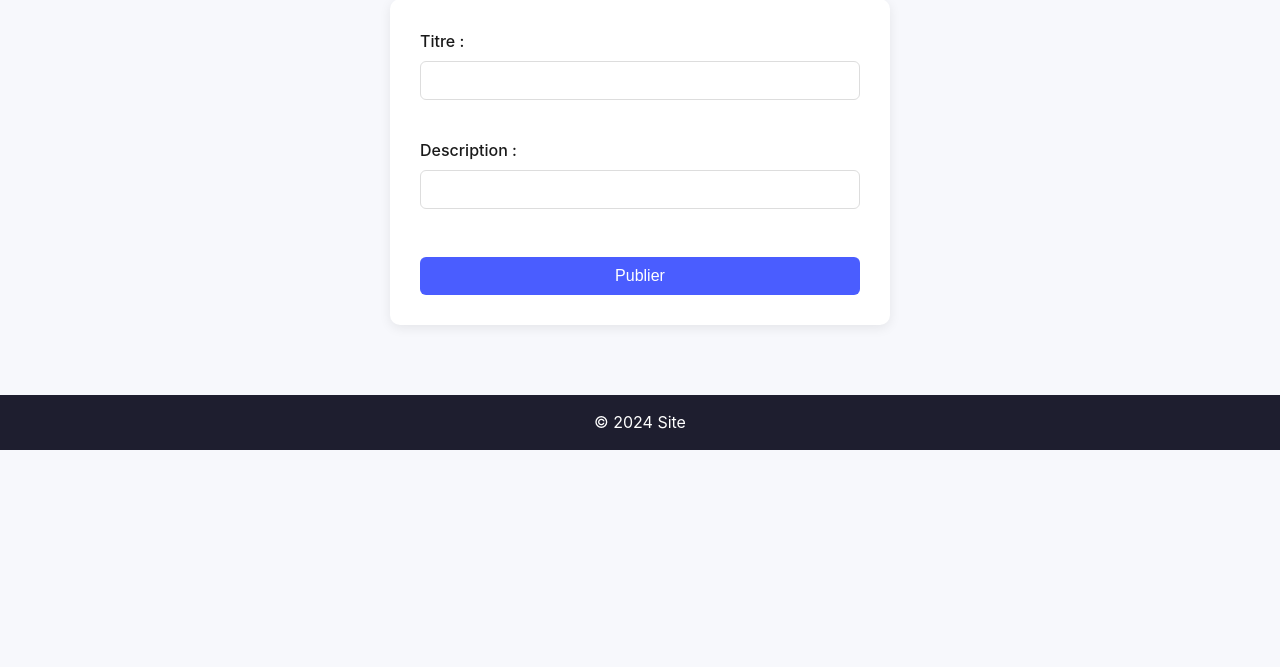
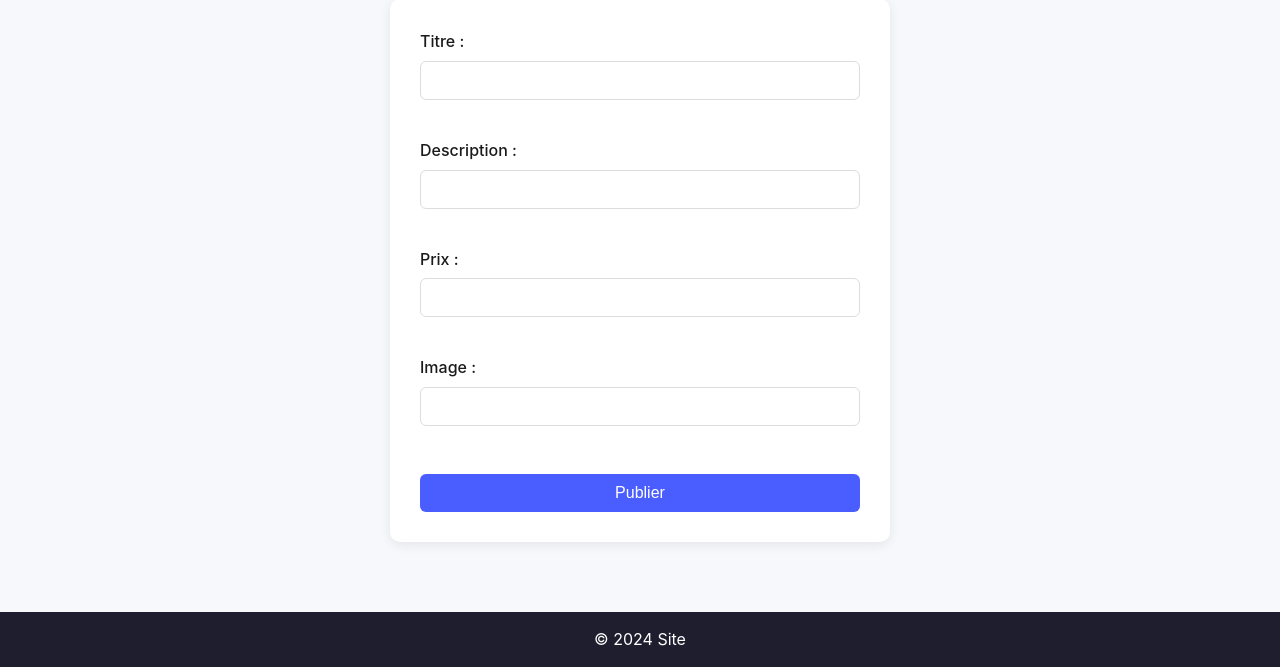
Before and after one commit to moiV123/Site_vente_en_ligne1, a Flask app: page /publish in a window 1280 px wide. Shown: the part 316-983 px from the top of the page. Before the commit the page ends 766 px from the top, so only its background shows below. Run offline with Flask 3, Linux system fonts and the light colour scheme; the visitor is signed in with stand-in values (Sample User, id 1).

Commit message:
modif_html_publish

```diff
--- a/templates/publish.html
+++ b/templates/publish.html
@@ -17,6 +17,16 @@
             <input type="text" id="description_annonce" name="description_annonce" required>
         </div>
 
+        <div>
+            <label for="description_annonce">Prix :</label>
+            <input type="text" id="description_annonce" name="description_annonce" required>
+        </div>
+
+        <div>
+            <label for="description_annonce">Image :</label>
+            <input type="text" id="description_annonce" name="description_annonce" required>
+        </div>
+
         <button type="submit">Publier</button>
     </form>
 </div>
```
